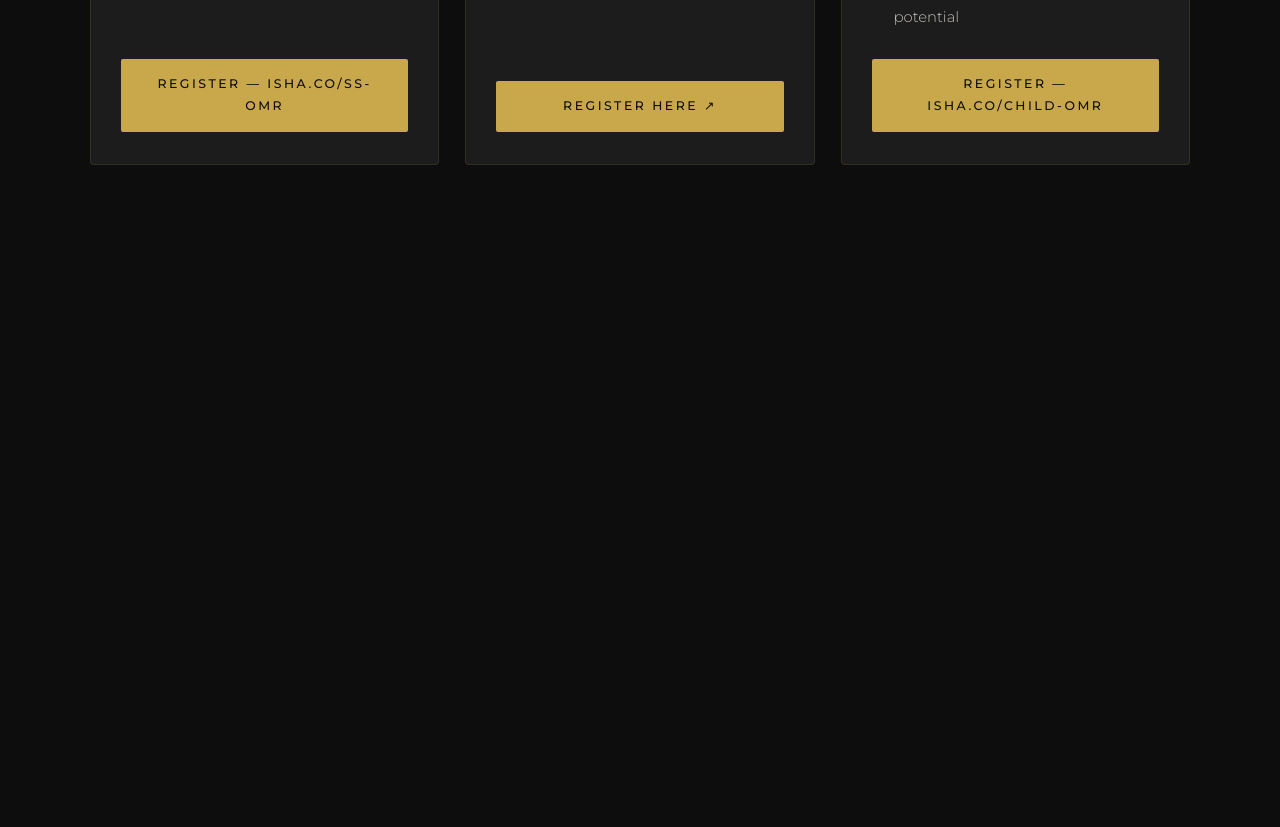
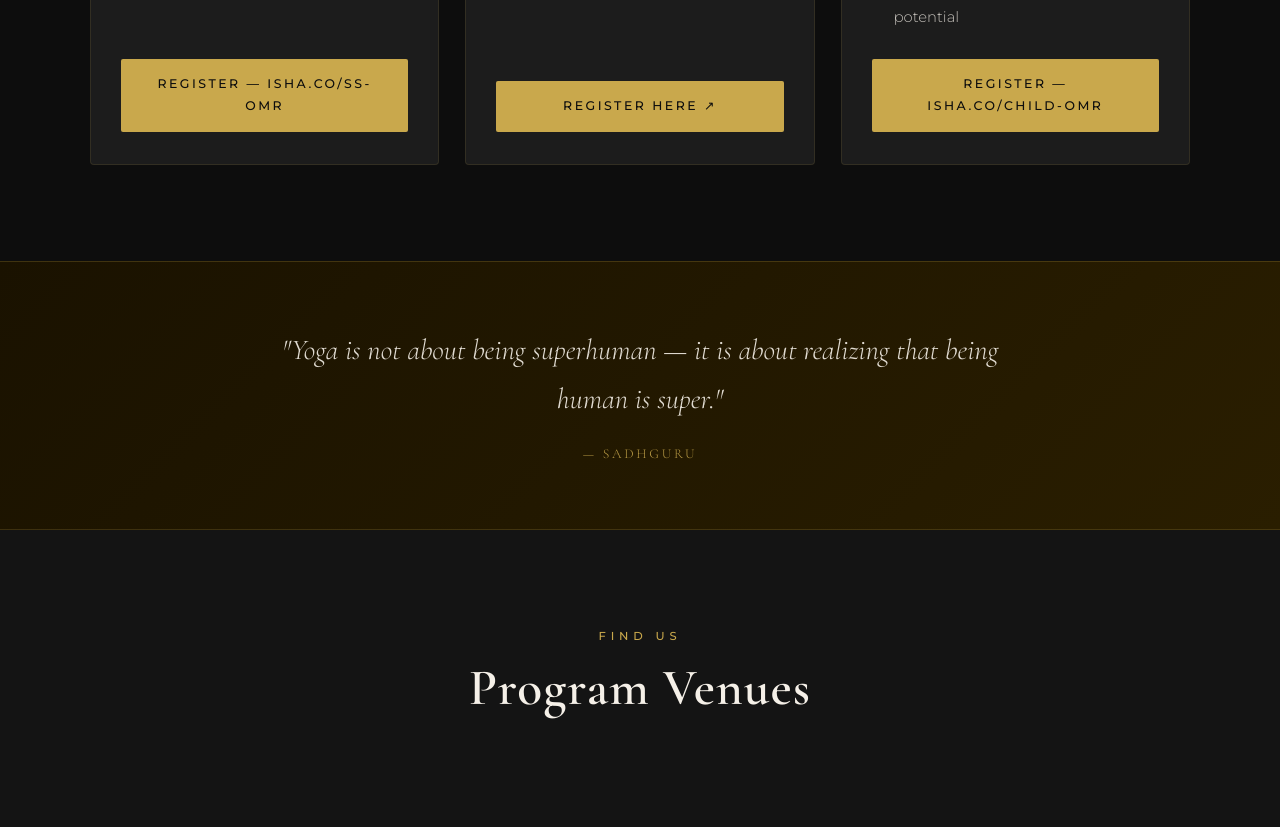
Before and after one commit to ishaomr/omr, a plain HTML site: page index.html in a window 1280 px wide. Shown: the part 6383-7210 px from the top of the page. Before the commit the page ends 6644 px from the top, so only its background shows below. Drawn offline with nearby package versions, Linux system fonts and the light colour scheme.

Commit message:
index.html

```diff
--- a/index.html
+++ b/index.html
@@ -534,12 +534,7 @@ footer .footer-copy { font-size: 0.75rem; color: rgba(255,255,255,0.2); }
         </div>
       </div>
 
-      <!-- ══════════════════════════════════════
-           ADD NEW SHARING HERE
-           Copy the block above, paste below,
-           change name, location, text, and image src.
-           If no photo, replace <img .../> with the person's initial letter, e.g.: R
-      ══════════════════════════════════════ -->
+      <!-- ADD NEW SHARING HERE — copy block above, update name/text/image -->
 
     </div>
   </div>
@@ -555,48 +550,33 @@ footer .footer-copy { font-size: 0.75rem; color: rgba(255,255,255,0.2); }
 
     <div class="gallery-carousel-wrap" id="galleryWrap">
       <div class="gallery-track" id="galleryTrack">
-
-        <!-- SLIDE 1 — file: 1.jpg -->
         <div class="gallery-slide">
           <img src="1.jpg" alt="Program Photo 1"/>
           <div class="gallery-slide-caption">Isha Yoga Center · OMR Chennai</div>
         </div>
-
-        <!-- SLIDE 2 — file: 2.jpg -->
         <div class="gallery-slide">
           <img src="2.jpg" alt="Program Photo 2"/>
           <div class="gallery-slide-caption">Isha Yoga Center · OMR Chennai</div>
         </div>
-
-        <!-- SLIDE 3 — file: 3.jpg -->
         <div class="gallery-slide">
           <img src="3.jpg" alt="Program Photo 3"/>
           <div class="gallery-slide-caption">Isha Yoga Center · OMR Chennai</div>
         </div>
-
-        <!-- SLIDE 4 — file: 4.jpg -->
         <div class="gallery-slide">
           <img src="4.jpg" alt="Program Photo 4"/>
           <div class="gallery-slide-caption">Isha Yoga Center · OMR Chennai</div>
         </div>
-
-        <!-- SLIDE 5 — file: 5.jpg -->
         <div class="gallery-slide">
           <img src="5.jpg" alt="Program Photo 5"/>
           <div class="gallery-slide-caption">Isha Yoga Center · OMR Chennai</div>
         </div>
-
         <!-- TO ADD MORE: copy a slide block above, change src to 6.jpg etc.
-             Also add one more <div class="gallery-dot" onclick="galleryGoTo(5)"></div> in the dots below -->
-
+             Then add one more dot below: <div class="gallery-dot" onclick="galleryGoTo(5)"></div> -->
       </div>
-
-      <!-- Arrow Buttons -->
       <button class="gallery-btn gallery-btn-prev" onclick="galleryMove(-1)" aria-label="Previous">&#8592;</button>
       <button class="gallery-btn gallery-btn-next" onclick="galleryMove(1)" aria-label="Next">&#8594;</button>
     </div>
 
-    <!-- Dot Indicators -->
     <div class="gallery-dots" id="galleryDots">
       <div class="gallery-dot active" onclick="galleryGoTo(0)"></div>
       <div class="gallery-dot" onclick="galleryGoTo(1)"></div>
@@ -642,7 +622,7 @@ footer .footer-copy { font-size: 0.75rem; color: rgba(255,255,255,0.2); }
         </div>
       </div>
 
-      <!-- CARD 2: SHAKTI CHALANA KRIYA REFRESHER -->
+      <!-- CARD 2: SHAKTI CHALANA KRIYA -->
       <div class="prog-card">
         <div class="prog-card-header purple">
           <span class="prog-card-header-emoji">🧘</span>
@@ -693,4 +673,22 @@ footer .footer-copy { font-size: 0.75rem; color: rgba(255,255,255,0.2); }
         </div>
       </div>
 
-      <!-- ══════════════════════
+      <!-- ADD NEW PROGRAM CARD HERE — copy a card block above, update details -->
+
+    </div>
+  </div>
+</section>
+
+<!-- ══ QUOTE BAND ══ -->
+<div class="quote-band">
+  <blockquote>
+    "Yoga is not about being superhuman — it is about realizing that being human is super."
+    <cite>— Sadhguru</cite>
+  </blockquote>
+</div>
+
+<!-- ══ VENUE ══ -->
+<section class="section section-bg-dark2" id="venue">
+  <div class="section-inner">
+    <p class="section-label">Find Us</p>
+    <h2 class="section-title">Program Venues
```
